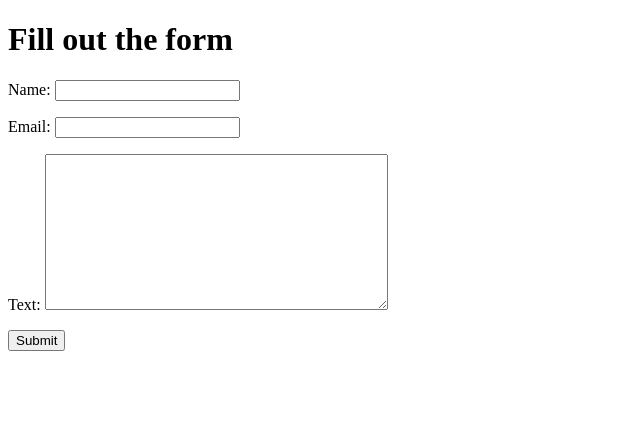
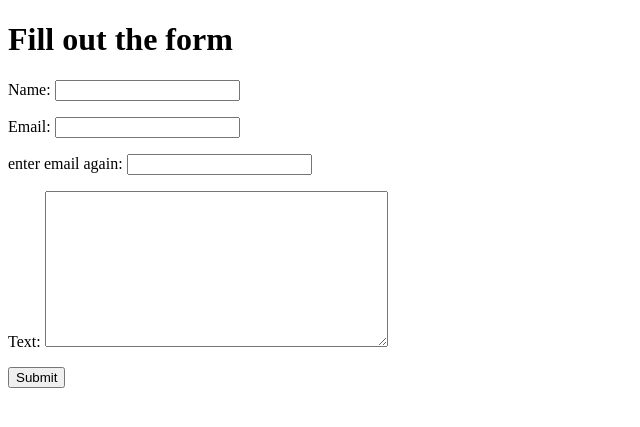
Before and after one commit to aglebionek/UdemyDjango, a Django app: page /formpage/ in a window 1280 px wide. Shown: the top 427 px of the page, without its empty margins (0-640 px from the left). Run offline with Django 3.2, Linux system fonts and the light colour scheme.

Commit message:
django forms validation basics

```diff
--- a/3_django/basicforms/basicapp/forms.py
+++ b/3_django/basicforms/basicapp/forms.py
@@ -1,6 +1,29 @@
 from django import forms
+from django.core import validators
+
+#example of custom validator, you would pass it to a field with validators=[chech_for_z]
+def check_for_z(value:str):
+    if value.lower() != 'z':
+        raise forms.ValidationError("Name needs to start with Z")
 
 class FormName(forms.Form):
     name = forms.CharField()
     email = forms.EmailField()
+    verify_email = forms.EmailField(label='enter email again')
     text = forms.CharField(widget=forms.Textarea())
+    botcatcher = forms.CharField(required=False, widget=forms.HiddenInput(), validators=[validators.MaxLengthValidator(0)])
+
+    def clean(self):
+        all_clean_data = super().clean()
+        email = all_clean_data['email']
+        vemail = all_clean_data['verify_email']
+        if email != vemail: raise forms.ValidationError("Emails don't match")
+
+    '''
+    This is what the validator in botcatcher is doing now
+
+    def clean_botcatcher(self):
+    botcatcher = self.cleaned_data['botcatcher']
+    if(len(botcatcher)):
+        raise forms.ValidationError("Bot alert")
+    '''
--- a/3_django/basicforms/basicapp/templates/basicapp/index.html
+++ b/3_django/basicforms/basicapp/templates/basicapp/index.html
@@ -12,7 +12,7 @@
     <div class="container">
         <div class="jumbotron">
             <h1>Welcome to homepage</h1>
-            <h2>Go to /formpage to fill out the form</h2>
+            <h2>Go to <a href="http://127.0.0.1:8000/formpage">/formpage</a> to fill out the form</h2>
         </div>
     </div>
 </body>
--- a/3_django/basicforms/basicforms/settings.py
+++ b/3_django/basicforms/basicforms/settings.py
@@ -11,7 +11,7 @@ https://docs.djangoproject.com/en/3.2/ref/settings/
 """
 
 from pathlib import Path
-from settings_private import secret_key
+from basicforms.settings_private import secret_key
 
 # Build paths inside the project like this: BASE_DIR / 'subdir'.
 BASE_DIR = Path(__file__).resolve().parent.parent
```
